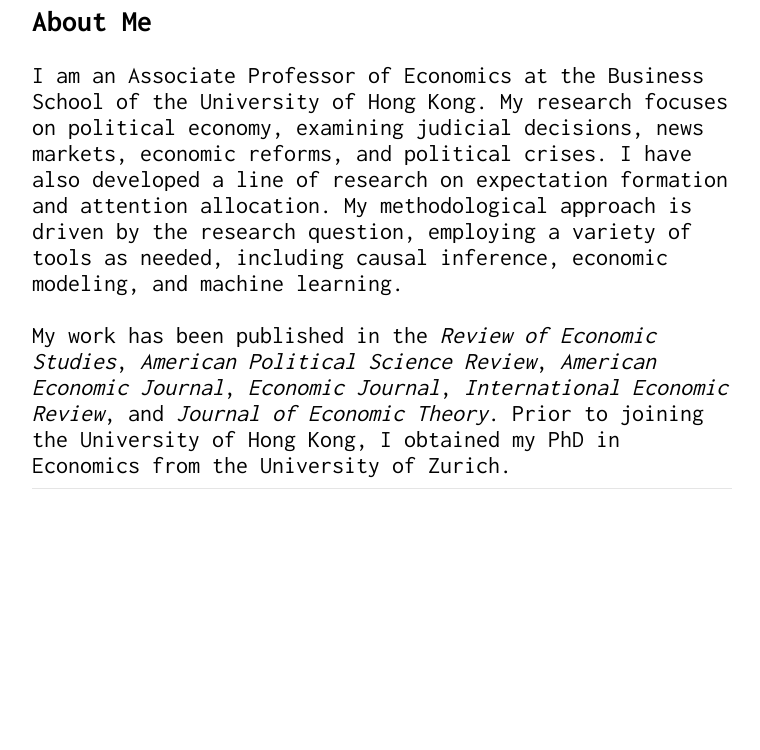
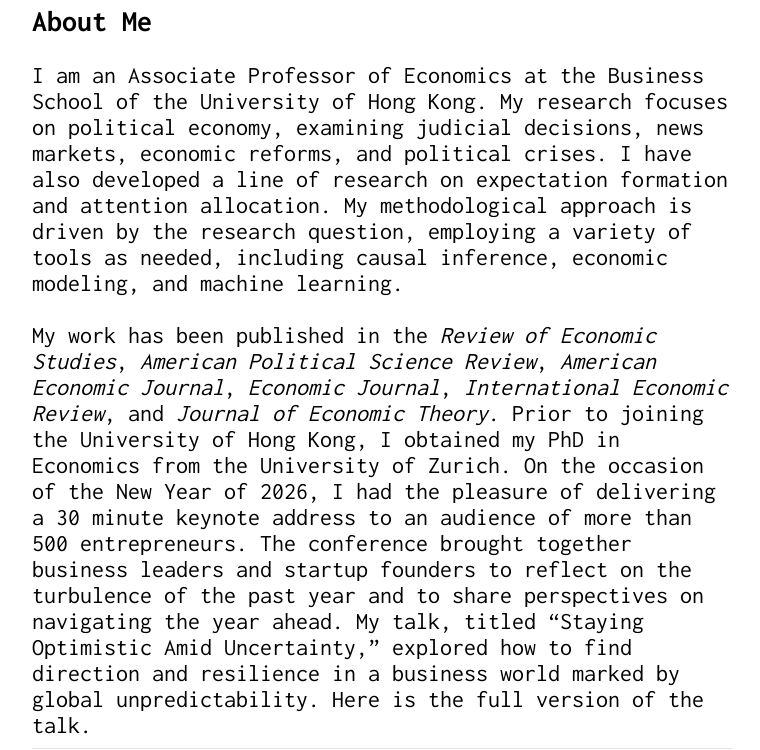
Before and after one commit to Shuyan0210611X/henrychen.github.io, a Jekyll site: the page built from index.md, in a window 1280 px wide. Shown: the part 677-1427 px from the top of the page, without its empty margins (258-1018 px from the left). Built offline with Jekyll 4.4.1, drawn with Linux system fonts in a browser that asks for light colours; before the commit the page ends 1167 px from its top, so only the background shows below that.

Commit message:
Update index.md

```diff
--- a/index.md
+++ b/index.md
@@ -12,4 +12,7 @@ layout: default
 I am an Associate Professor of Economics at the Business School of the University of Hong Kong. My research focuses on political economy, examining judicial decisions, news markets, economic reforms, and political crises. I have also developed a line of research on expectation formation and attention allocation. My methodological approach is driven by the research question, employing a variety of tools as needed, including causal inference, economic modeling, and machine learning.<br><br>
 
 My work has been published in the <em>Review of Economic Studies</em>, <em>American Political Science Review</em>, <em>American Economic Journal</em>, <em>Economic Journal</em>, <em>International Economic Review</em>, and <em>Journal of Economic Theory</em>. Prior to joining the University of Hong Kong, I obtained my PhD in Economics from the University of Zurich.
+
+
+On the occasion of the New Year of 2026, I had the pleasure of delivering a 30 minute keynote address to an audience of more than 500 entrepreneurs. The conference brought together business leaders and startup founders to reflect on the turbulence of the past year and to share perspectives on navigating the year ahead. My talk, titled “Staying Optimistic Amid Uncertainty,” explored how to find direction and resilience in a business world marked by global unpredictability. Here is the full version of the talk.
 </div>
```
